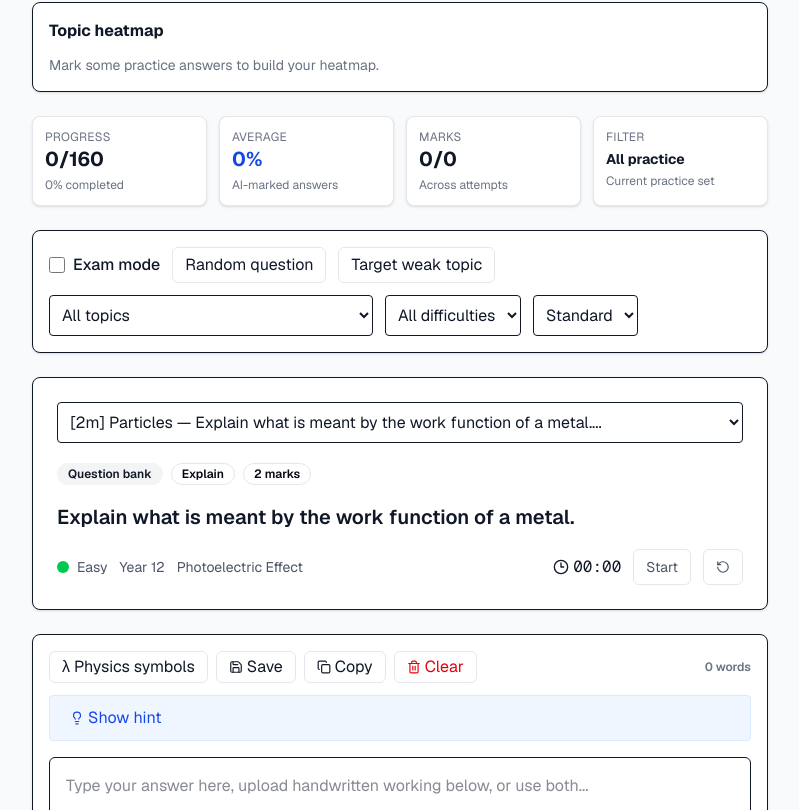
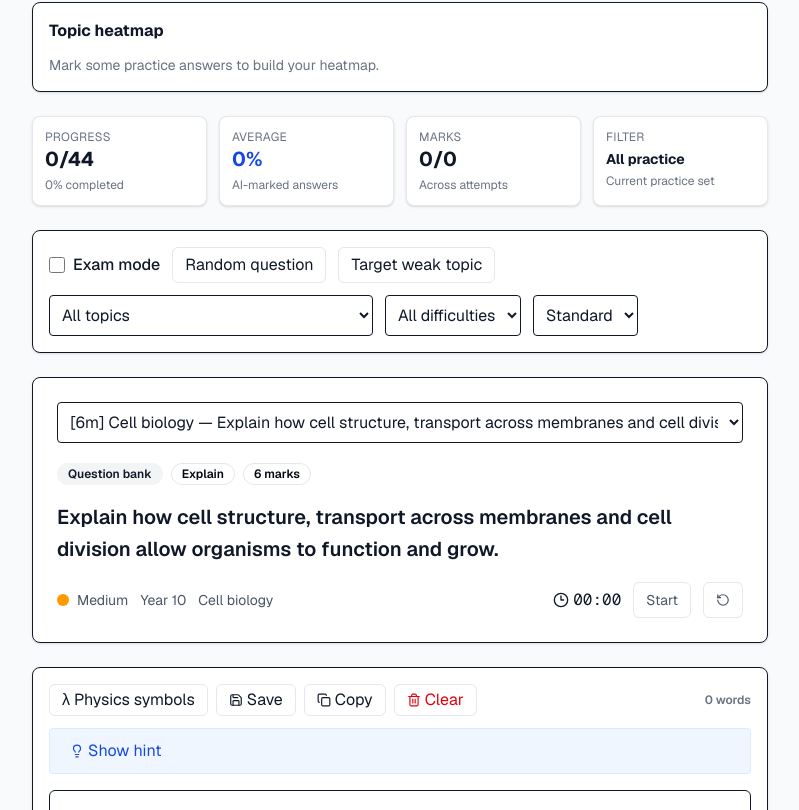
Before and after one commit to markstevengray95-star/gcse-exam-questions, a Next.js app: page / in a window 1280 px wide. Shown: the part 971-1781 px from the top of the page, without its empty margins (48-847 px from the left). Built offline with nearby package versions, Linux system fonts and the light colour scheme.

Commit message:
Add full GCSE Science practice question bank

```diff
--- a/src/data/questions.ts
+++ b/src/data/questions.ts
@@ -1,14 +1,16 @@
-import { additionalPracticeQuestions } from './practiceQuestions';
-import { generatedPracticeQuestions } from './generatedQuestions';
 import { specCoverageQuestions, specificationCoverageAudit } from './specCoverageQuestions';
-import { electricityPracticeQuestions } from './electricityQuestions';
+import type { GcseCourse, GcseSubject, GcseTier } from './specification';
 
 export interface Question {
   id: string;
-  year: 'Year 12' | 'Year 13';
+  year: 'Year 10' | 'Year 11';
   unit: string;
   topic: string;
   subTopic: string;
+  subject: GcseSubject;
+  paper: 'Paper 1' | 'Paper 2' | 'Across papers';
+  course: GcseCourse;
+  tier: GcseTier;
   commandWord: string;
   commandWordDefinition: string;
   questionType: 'Short calculation' | 'Extended 6-mark level-of-response' | 'Data analysis' | 'Short explanation';
@@ -24,165 +26,147 @@ export interface Question {
   specificationPointId?: string;
 }
 
-const correctedPracticeQuestions: Question[] = additionalPracticeQuestions.map(question => {
-  if (question.id === 'practice-32') {
-    return {
-      ...question,
-      questionType: 'Short calculation',
-      markScheme: question.markScheme.map(point => point.includes('KE lost = 3.8 J') ? '[A1] KE lost = 3.0 J.' : point),
-    } as Question;
-  }
-
-  if (['practice-31', 'practice-35', 'practice-38', 'practice-40'].includes(question.id)) {
-    return { ...question, questionType: 'Short calculation' } as Question;
-  }
-
-  if (['practice-34', 'practice-37'].includes(question.id)) {
-    return { ...question, questionType: 'Short explanation' } as Question;
-  }
-
-  if (question.id === 'practice-27') {
-    return { ...question, commandWordDefinition: 'Fill in the missing part using the correct physics notation.' } as Question;
-  }
-
-  return question as Question;
-});
-
-const baseQuestions: Question[] = [
+const calculationQuestions: Question[] = [
   {
-    id: 'aqa-p1-1',
-    year: 'Year 12',
-    unit: '2. Particles',
-    topic: 'Particles',
-    subTopic: 'Photoelectric Effect',
-    commandWord: 'Explain',
-    commandWordDefinition: 'Set out purposes or reasons.',
-    questionType: 'Short explanation',
-    prompt: 'Explain what is meant by the work function of a metal.',
-    maxMarks: 2,
-    difficulty: 'Easy',
-    hint: 'Minimum energy to escape.',
-    template: '',
-    requiredKeywords: ['minimum energy', 'escape', 'surface'],
-    markScheme: ['[B1] Minimum energy required by an electron.', '[B1] To escape the metal surface.'],
-    modelAnswer: 'The work function is the minimum energy required by an electron to escape the surface of the metal.',
+    id: 'gcse-bio-magnification', year: 'Year 10', unit: 'Biology Paper 1', topic: 'Cell biology', subTopic: 'Microscopy and magnification', subject: 'Biology', paper: 'Paper 1', course: 'Both', tier: 'Both',
+    commandWord: 'Calculate', commandWordDefinition: 'Use mathematics to work out a numerical answer.', questionType: 'Short calculation',
+    prompt: 'An image of a cell is 48 mm long. The actual cell is 0.12 mm long. Calculate the magnification.',
+    maxMarks: 2, difficulty: 'Easy', hint: 'magnification = image size ÷ actual size', template: 'magnification = ',
+    requiredKeywords: ['magnification','image size','actual size','400'],
+    markScheme: ['[C1] Uses magnification = image size ÷ actual size.', '[A1] 48 ÷ 0.12 = 400.'],
+    modelAnswer: 'Magnification = 48 ÷ 0.12 = 400, so the image is ×400.',
   },
   {
-    id: 'aqa-m1-1',
-    year: 'Year 12',
-    unit: '4. Mechanics',
-    topic: 'Materials',
-    subTopic: 'Young Modulus',
-    commandWord: 'State',
-    commandWordDefinition: 'Express in clear terms.',
-    questionType: 'Short explanation',
-    prompt: 'State Hooke’s law.',
-    maxMarks: 2,
-    difficulty: 'Easy',
-    hint: 'Force and extension.',
-    template: '',
-    requiredKeywords: ['force', 'extension', 'proportional', 'limit of proportionality'],
-    markScheme: ['[B1] Force is directly proportional to extension.', '[B1] Up to the limit of proportionality.'],
-    modelAnswer: 'Force is directly proportional to extension provided the limit of proportionality is not exceeded.',
+    id: 'gcse-bio-osmosis-percent', year: 'Year 10', unit: 'Biology Paper 1', topic: 'Cell biology', subTopic: 'Osmosis', subject: 'Biology', paper: 'Paper 1', course: 'Both', tier: 'Both',
+    commandWord: 'Calculate', commandWordDefinition: 'Use mathematics to work out a numerical answer.', questionType: 'Short calculation',
+    prompt: 'A potato cylinder has an initial mass of 5.0 g and a final mass of 5.8 g. Calculate the percentage increase in mass.',
+    maxMarks: 3, difficulty: 'Medium', hint: 'percentage change = change ÷ original × 100', template: '',
+    requiredKeywords: ['0.8','5.0','16%'],
+    markScheme: ['[C1] Change in mass = 0.8 g.', '[C1] Uses 0.8 ÷ 5.0 × 100.', '[A1] 16%.'],
+    modelAnswer: 'The mass increased by 0.8 g. Percentage increase = 0.8 ÷ 5.0 × 100 = 16%.',
   },
   {
-    id: 'aqa-w1-1',
-    year: 'Year 12',
-    unit: '3. Waves',
-    topic: 'Interference',
-    subTopic: 'Path Difference',
-    commandWord: 'Explain',
-    commandWordDefinition: 'Set out purposes or reasons.',
-    questionType: 'Short explanation',
-    prompt: 'Explain what is meant by coherent sources.',
-    maxMarks: 2,
-    difficulty: 'Medium',
-    hint: 'Think phase and frequency.',
-    template: '',
-    requiredKeywords: ['constant phase difference', 'same frequency'],
-    markScheme: ['[B1] Constant phase difference.', '[B1] Same frequency.'],
-    modelAnswer: 'Coherent sources emit waves with the same frequency and a constant phase difference.',
+    id: 'gcse-bio-biomass-efficiency', year: 'Year 11', unit: 'Biology Paper 2', topic: 'Ecology', subTopic: 'Trophic levels and biomass', subject: 'Biology', paper: 'Paper 2', course: 'Both', tier: 'Both',
+    commandWord: 'Calculate', commandWordDefinition: 'Use mathematics to work out a numerical answer.', questionType: 'Short calculation',
+    prompt: 'A herbivore gains 240 kJ of biomass energy from 2000 kJ available in the plants it eats. Calculate the percentage efficiency of transfer.',
+    maxMarks: 2, difficulty: 'Easy', hint: 'efficiency = useful transfer ÷ total input × 100', template: '',
+    requiredKeywords: ['240','2000','12%'],
+    markScheme: ['[C1] Uses 240 ÷ 2000 × 100.', '[A1] 12%.'],
+    modelAnswer: 'Efficiency = 240 ÷ 2000 × 100 = 12%.',
   },
   {
-    id: 'aqa-e1-1',
-    year: 'Year 12',
-    unit: '5. Electricity',
-    topic: 'Circuits',
-    subTopic: 'Internal Resistance',
-    commandWord: 'Calculate',
-    commandWordDefinition: 'Use mathematics to solve a problem.',
-    questionType: 'Short calculation',
-    prompt: 'A 9.0 V battery with internal resistance 0.50 Ω is connected to a 4.0 Ω resistor. Calculate terminal pd.',
-    maxMarks: 3,
-    difficulty: 'Medium',
-    hint: 'Find current then V=IR.',
-    template: '',
-    requiredKeywords: ['I=E/(R+r)', 'V=IR', '8.0 V'],
-    markScheme: ['[C1] I=E/(R+r).', '[C1] V=IR.', '[A1] 8.0 V.'],
-    modelAnswer: 'I=9.0/(4.0+0.50)=2.0 A, then V=2.0×4.0=8.0 V.',
+    id: 'gcse-chem-moles', year: 'Year 10', unit: 'Chemistry Paper 1', topic: 'Quantitative chemistry', subTopic: 'Moles', subject: 'Chemistry', paper: 'Paper 1', course: 'Both', tier: 'Both',
+    commandWord: 'Calculate', commandWordDefinition: 'Use mathematics to work out a numerical answer.', questionType: 'Short calculation',
+    prompt: 'Calculate the amount in moles in 9.0 g of water, H₂O. Relative atomic masses: H = 1, O = 16.',
+    maxMarks: 3, difficulty: 'Medium', hint: 'First calculate Mr, then moles = mass ÷ Mr.', template: '',
+    requiredKeywords: ['18','9.0','0.50 mol'],
+    markScheme: ['[C1] Mr(H₂O) = 18.', '[C1] Uses moles = 9.0 ÷ 18.', '[A1] 0.50 mol.'],
+    modelAnswer: 'Mr(H₂O) = 18. Moles = 9.0 ÷ 18 = 0.50 mol.',
   },
   {
-    id: 'aqa-t1-1',
-    year: 'Year 13',
-    unit: '6. Further Mechanics',
-    topic: 'Thermal Physics',
-    subTopic: 'Specific Heat',
-    commandWord: 'Calculate',
-    commandWordDefinition: 'Use mathematics to solve a problem.',
-    questionType: 'Short calculation',
-    prompt: 'A 2.5 kW heater heats 1.2 kg of water from 20 °C to 100 °C. c=4200 J kg⁻¹ °C⁻¹. Calculate time.',
-    maxMarks: 3,
-    difficulty: 'Medium',
-    hint: 'E=mcΔθ then t=E/P.',
-    template: '',
-    requiredKeywords: ['mcΔθ', 'power', '161 s'],
-    markScheme: ['[C1] E=mcΔθ.', '[C1] t=E/P.', '[A1] 161 s.'],
-    modelAnswer: 'E=1.2×4200×80=403200 J; t=403200/2500=161 s.',
+    id: 'gcse-chem-concentration', year: 'Year 10', unit: 'Chemistry Paper 1', topic: 'Quantitative chemistry', subTopic: 'Concentration', subject: 'Chemistry', paper: 'Paper 1', course: 'Both', tier: 'Both',
+    commandWord: 'Calculate', commandWordDefinition: 'Use mathematics to work out a numerical answer.', questionType: 'Short calculation',
+    prompt: 'A solution contains 12 g of solute in 0.40 dm³ of solution. Calculate the concentration in g/dm³.',
+    maxMarks: 2, difficulty: 'Easy', hint: 'concentration = mass ÷ volume', template: '',
+    requiredKeywords: ['12','0.40','30 g/dm³'],
+    markScheme: ['[C1] Uses concentration = 12 ÷ 0.40.', '[A1] 30 g/dm³.'],
+    modelAnswer: 'Concentration = 12 ÷ 0.40 = 30 g/dm³.',
   },
   {
-    id: 'aqa-f1-1',
-    year: 'Year 13',
-    unit: '7. Fields',
-    topic: 'Magnetic Fields',
-    subTopic: 'Transformers',
-    commandWord: 'Explain',
-    commandWordDefinition: 'Set out purposes or reasons.',
-    questionType: 'Extended 6-mark level-of-response',
-    prompt: 'Explain how a step-down transformer works and discuss energy losses.',
-    maxMarks: 6,
-    difficulty: 'Hard',
-    hint: 'AC, changing flux, Faraday, turns ratio, losses.',
-    template: '',
-    requiredKeywords: ['alternating current', 'magnetic flux', 'Faraday', 'induced emf', 'eddy currents', 'I²R', 'hysteresis'],
-    markScheme: ['[L3 5-6] Clear induction chain plus at least two explained losses.', '[L2 3-4] Partial induction plus one loss.', '[L1 1-2] Fragmented relevant physics.'],
-    modelAnswer: 'AC in the primary creates changing flux, inducing emf in the secondary. Fewer secondary turns gives lower voltage. Losses include resistive heating, eddy currents and hysteresis.',
+    id: 'gcse-chem-atom-economy', year: 'Year 10', unit: 'Chemistry Paper 1', topic: 'Quantitative chemistry', subTopic: 'Atom economy', subject: 'Chemistry', paper: 'Paper 1', course: 'Both', tier: 'Both',
+    commandWord: 'Calculate', commandWordDefinition: 'Use mathematics to work out a numerical answer.', questionType: 'Short calculation',
+    prompt: 'A reaction makes 68 g of desired product and 32 g of unwanted products. Calculate the atom economy for the desired product.',
+    maxMarks: 2, difficulty: 'Medium', hint: 'atom economy = desired product ÷ total products × 100', template: '',
+    requiredKeywords: ['68','100','68%'],
+    markScheme: ['[C1] Uses 68 ÷ (68 + 32) × 100.', '[A1] 68%.'],
+    modelAnswer: 'Total products = 100 g, so atom economy = 68 ÷ 100 × 100 = 68%.',
   },
   {
-    id: 'aqa-n1-1',
-    year: 'Year 13',
-    unit: '8. Nuclear Physics',
-    topic: 'Radioactivity',
-    subTopic: 'Isotopes',
-    commandWord: 'Define',
-    commandWordDefinition: 'State the meaning of a term.',
-    questionType: 'Short explanation',
-    prompt: 'State what is meant by isotopes.',
-    maxMarks: 2,
-    difficulty: 'Easy',
-    hint: 'Same protons, different neutrons.',
-    template: '',
-    requiredKeywords: ['same protons', 'different neutrons'],
-    markScheme: ['[B1] Same number of protons.', '[B1] Different number of neutrons.'],
-    modelAnswer: 'Isotopes are atoms of the same element with the same number of protons but different numbers of neutrons.',
+    id: 'gcse-chem-rate', year: 'Year 11', unit: 'Chemistry Paper 2', topic: 'Rate and extent of chemical change', subTopic: 'Average rate', subject: 'Chemistry', paper: 'Paper 2', course: 'Both', tier: 'Both',
+    commandWord: 'Calculate', commandWordDefinition: 'Use mathematics to work out a numerical answer.', questionType: 'Short calculation',
+    prompt: 'A reaction produces 72 cm³ of gas in 40 s. Calculate the mean rate of gas production.',
+    maxMarks: 2, difficulty: 'Easy', hint: 'rate = quantity produced ÷ time', template: '',
+    requiredKeywords: ['72','40','1.8 cm³/s'],
+    markScheme: ['[C1] Uses rate = 72 ÷ 40.', '[A1] 1.8 cm³/s.'],
+    modelAnswer: 'Mean rate = 72 ÷ 40 = 1.8 cm³/s.',
+  },
+  {
+    id: 'gcse-chem-rf', year: 'Year 11', unit: 'Chemistry Paper 2', topic: 'Chemical analysis', subTopic: 'Chromatography', subject: 'Chemistry', paper: 'Paper 2', course: 'Both', tier: 'Both',
+    commandWord: 'Calculate', commandWordDefinition: 'Use mathematics to work out a numerical answer.', questionType: 'Short calculation',
+    prompt: 'A dye moves 4.2 cm while the solvent front moves 7.0 cm. Calculate the Rf value.',
+    maxMarks: 2, difficulty: 'Easy', hint: 'Rf = distance moved by substance ÷ distance moved by solvent', template: '',
+    requiredKeywords: ['4.2','7.0','0.60'],
+    markScheme: ['[C1] Uses Rf = 4.2 ÷ 7.0.', '[A1] 0.60.'],
+    modelAnswer: 'Rf = 4.2 ÷ 7.0 = 0.60.',
+  },
+  {
+    id: 'gcse-phys-kinetic', year: 'Year 10', unit: 'Physics Paper 1', topic: 'Energy', subTopic: 'Kinetic energy', subject: 'Physics', paper: 'Paper 1', course: 'Both', tier: 'Both',
+    commandWord: 'Calculate', commandWordDefinition: 'Use mathematics to work out a numerical answer.', questionType: 'Short calculation',
+    prompt: 'A 1200 kg car travels at 15 m/s. Calculate its kinetic energy.',
+    maxMarks: 3, difficulty: 'Medium', hint: 'Eₖ = ½mv²', template: '',
+    requiredKeywords: ['0.5','1200','15²','135000 J'],
+    markScheme: ['[C1] Uses Eₖ = ½mv².', '[C1] Substitutes 0.5 × 1200 × 15².', '[A1] 135000 J.'],
+    modelAnswer: 'Eₖ = 0.5 × 1200 × 15² = 135000 J.',
+  },
+  {
+    id: 'gcse-phys-charge', year: 'Year 10', unit: 'Physics Paper 1', topic: 'Electricity', subTopic: 'Charge flow', subject: 'Physics', paper: 'Paper 1', course: 'Both', tier: 'Both',
+    commandWord: 'Calculate', commandWordDefinition: 'Use mathematics to work out a numerical answer.', questionType: 'Short calculation',
+    prompt: 'A current of 0.80 A flows for 45 s. Calculate the charge transferred.',
+    maxMarks: 2, difficulty: 'Easy', hint: 'Q = It', template: '',
+    requiredKeywords: ['0.80','45','36 C'],
+    markScheme: ['[C1] Uses Q = It.', '[A1] Q = 0.80 × 45 = 36 C.'],
+    modelAnswer: 'Q = It = 0.80 × 45 = 36 C.',
+  },
+  {
+    id: 'gcse-phys-density', year: 'Year 10', unit: 'Physics Paper 1', topic: 'Particle model of matter', subTopic: 'Density', subject: 'Physics', paper: 'Paper 1', course: 'Both', tier: 'Both',
+    commandWord: 'Calculate', commandWordDefinition: 'Use mathematics to work out a numerical answer.', questionType: 'Short calculation',
+    prompt: 'A metal block has a mass of 540 g and a volume of 60 cm³. Calculate its density in g/cm³.',
+    maxMarks: 2, difficulty: 'Easy', hint: 'density = mass ÷ volume', template: '',
+    requiredKeywords: ['540','60','9.0 g/cm³'],
+    markScheme: ['[C1] Uses density = 540 ÷ 60.', '[A1] 9.0 g/cm³.'],
+    modelAnswer: 'Density = 540 ÷ 60 = 9.0 g/cm³.',
+  },
+  {
+    id: 'gcse-phys-half-life', year: 'Year 10', unit: 'Physics Paper 1', topic: 'Atomic structure', subTopic: 'Half-life', subject: 'Physics', paper: 'Paper 1', course: 'Both', tier: 'Both',
+    commandWord: 'Calculate', commandWordDefinition: 'Use mathematical reasoning to determine the answer.', questionType: 'Short calculation',
+    prompt: 'A radioactive source has a count rate of 800 counts per minute. Its half-life is 3 hours. What count rate would be expected after 9 hours?',
+    maxMarks: 3, difficulty: 'Medium', hint: '9 hours contains three half-lives.', template: '',
+    requiredKeywords: ['3 half-lives','800','400','200','100'],
+    markScheme: ['[C1] Recognises 9 hours = 3 half-lives.', '[C1] Halves the count rate three times.', '[A1] 100 counts per minute.'],
+    modelAnswer: 'Nine hours is three half-lives: 800 → 400 → 200 → 100 counts per minute.',
+  },
+  {
+    id: 'gcse-phys-force', year: 'Year 11', unit: 'Physics Paper 2', topic: 'Forces', subTopic: 'Force and acceleration', subject: 'Physics', paper: 'Paper 2', course: 'Both', tier: 'Both',
+    commandWord: 'Calculate', commandWordDefinition: 'Use mathematics to work out a numerical answer.', questionType: 'Short calculation',
+    prompt: 'A 950 kg car accelerates at 2.4 m/s². Calculate the resultant force on the car.',
+    maxMarks: 2, difficulty: 'Easy', hint: 'F = ma', template: '',
+    requiredKeywords: ['950','2.4','2280 N'],
+    markScheme: ['[C1] Uses F = ma.', '[A1] 950 × 2.4 = 2280 N.'],
+    modelAnswer: 'F = ma = 950 × 2.4 = 2280 N.',
+  },
+  {
+    id: 'gcse-phys-wave-speed', year: 'Year 11', unit: 'Physics Paper 2', topic: 'Waves', subTopic: 'Wave speed', subject: 'Physics', paper: 'Paper 2', course: 'Both', tier: 'Both',
+    commandWord: 'Calculate', commandWordDefinition: 'Use mathematics to work out a numerical answer.', questionType: 'Short calculation',
+    prompt: 'A wave has a frequency of 250 Hz and a wavelength of 1.6 m. Calculate its speed.',
+    maxMarks: 2, difficulty: 'Easy', hint: 'v = fλ', template: '',
+    requiredKeywords: ['250','1.6','400 m/s'],
+    markScheme: ['[C1] Uses v = fλ.', '[A1] 250 × 1.6 = 400 m/s.'],
+    modelAnswer: 'v = fλ = 250 × 1.6 = 400 m/s.',
+  },
+  {
+    id: 'gcse-phys-transformer', year: 'Year 11', unit: 'Physics Paper 2', topic: 'Magnetism and electromagnetism', subTopic: 'Transformers', subject: 'Physics', paper: 'Paper 2', course: 'Both', tier: 'Higher only',
+    commandWord: 'Calculate', commandWordDefinition: 'Use mathematics to work out a numerical answer.', questionType: 'Short calculation',
+    prompt: 'A transformer has 1200 turns on the primary coil and 60 turns on the secondary coil. The primary potential difference is 230 V. Calculate the secondary potential difference.',
+    maxMarks: 3, difficulty: 'Hard', hint: 'Vp/Vs = Np/Ns', template: '',
+    requiredKeywords: ['230','1200','60','11.5 V'],
+    markScheme: ['[C1] Uses Vp/Vs = Np/Ns.', '[C1] Rearranges or substitutes correctly.', '[A1] Vs = 11.5 V.'],
+    modelAnswer: '230/Vs = 1200/60 = 20, so Vs = 230/20 = 11.5 V.',
   },
 ];
 
 export const questionCoverageAudit = specificationCoverageAudit();
 
 export const questions: Question[] = [
-  ...baseQuestions,
-  ...correctedPracticeQuestions,
-  ...generatedPracticeQuestions,
-  ...electricityPracticeQuestions,
   ...specCoverageQuestions,
+  ...calculationQuestions,
 ];
```
